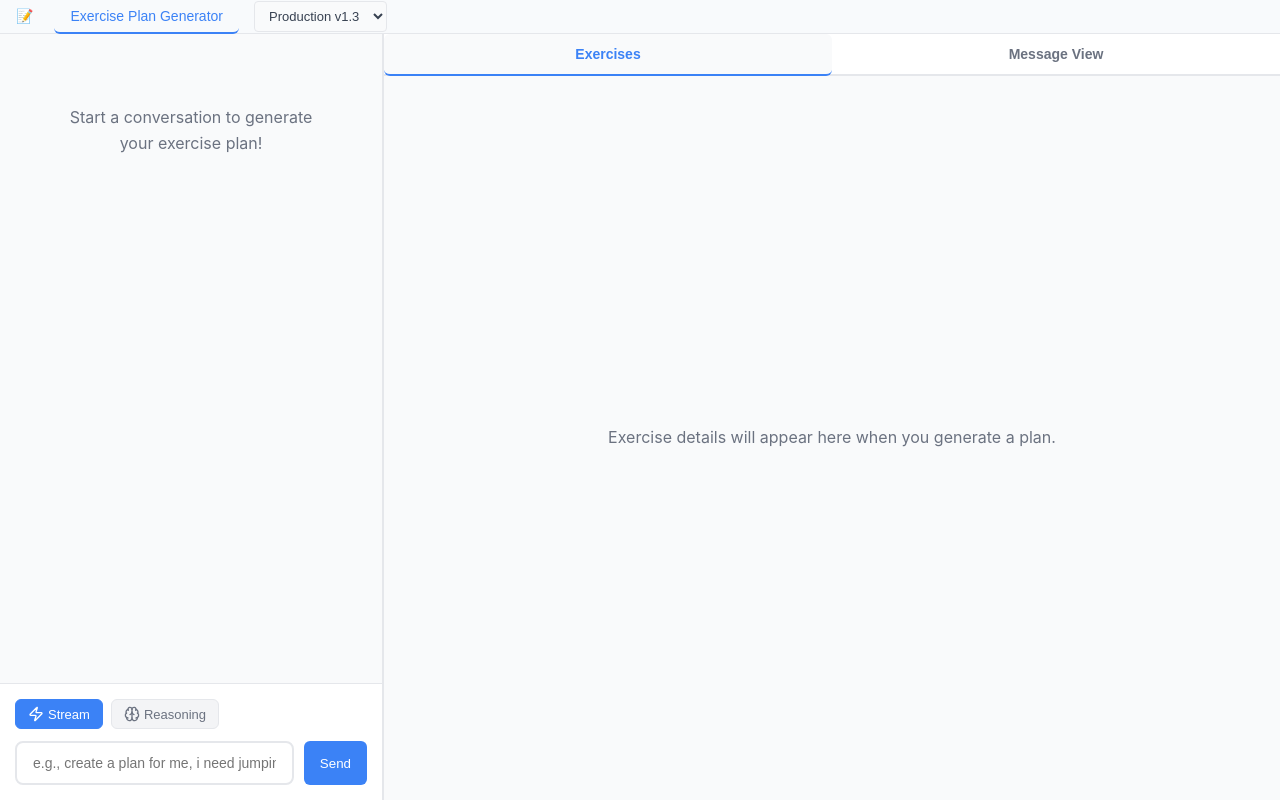
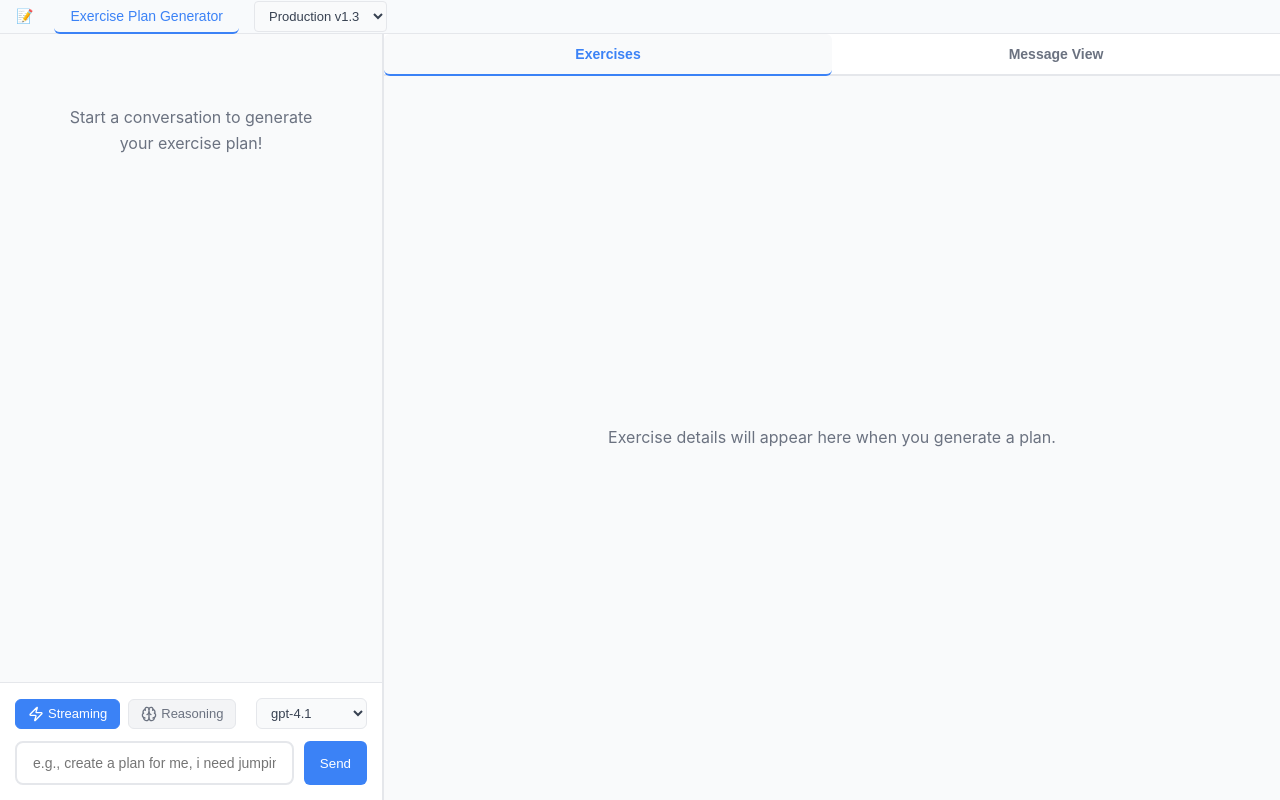
Before and after one commit to chintochau/md-converter-react, a React (Vite) app: page / in a window 1280 px wide. Built offline with nearby package versions, Linux system fonts and the light colour scheme.

Commit message:
update model selections

```diff
--- a/src/App.jsx
+++ b/src/App.jsx
@@ -103,7 +103,6 @@ function App() {
         {activeTab === 'exercise' && sessionId && (
           <div className="session-info">
             <span className="session-id">Session: {sessionId}</span>
-            {model && <span className="model-info">Model: {model}</span>}
             <button
               className="new-session-btn"
               onClick={() => {
--- a/src/components/ExerciseChat.css
+++ b/src/components/ExerciseChat.css
@@ -95,10 +95,17 @@
   flex-shrink: 0;
 }
 
+.form-controls {
+  display: flex;
+  justify-content: space-between;
+  align-items: center;
+  margin-bottom: 12px;
+  gap: 12px;
+}
+
 .toggle-buttons {
   display: flex;
   gap: 8px;
-  margin-bottom: 12px;
 }
 
 .toggle-button {
@@ -130,6 +137,29 @@
 .toggle-button.active:hover {
   background: #2563eb;
   border-color: #2563eb;
+}
+
+.model-selector {
+  padding: 6px 10px;
+  font-size: 13px;
+  border: 1px solid #e5e7eb;
+  border-radius: 6px;
+  background: #f9fafb;
+  color: #374151;
+  cursor: pointer;
+  transition: all 0.2s;
+  font-weight: 500;
+}
+
+.model-selector:hover {
+  background: #f3f4f6;
+  border-color: #d1d5db;
+}
+
+.model-selector:focus {
+  outline: none;
+  border-color: #3b82f6;
+  box-shadow: 0 0 0 2px rgba(59, 130, 246, 0.1);
 }
 
 .cancel-button {
--- a/src/components/ExerciseChat.jsx
+++ b/src/components/ExerciseChat.jsx
@@ -5,7 +5,7 @@ import ExerciseList from './ExerciseList'
 import { Zap, Brain } from 'lucide-react'
 import './ExerciseChat.css'
 
-function ExerciseChat({ sessionId, setSessionId, setModel, environment }) {
+function ExerciseChat({ sessionId, setSessionId, model, setModel, environment }) {
   const [query, setQuery] = useState('')
   const [loading, setLoading] = useState(false)
   const [error, setError] = useState(null)
@@ -15,6 +15,7 @@ function ExerciseChat({ sessionId, setSessionId, setModel, environment }) {
   const [useReasoning, setUseReasoning] = useState(false)
   const [rightPanelTab, setRightPanelTab] = useState('exercises')
   const [expandedMessage, setExpandedMessage] = useState(null)
+  const [selectedModel, setSelectedModel] = useState('gpt-4.1')
   const abortControllerRef = useRef(null)
   const messagesEndRef = useRef(null)
 
@@ -103,6 +104,11 @@ function ExerciseChat({ sessionId, setSessionId, setModel, environment }) {
       // Add reasoning_mode if enabled
       if (useReasoning) {
         url += `&reasoning_mode=true`
+      }
+
+      // Add model if selected
+      if (selectedModel) {
+        url += `&model=${encodeURIComponent(selectedModel)}`
       }
 
       console.log('Streaming request to:', {
@@ -217,7 +223,7 @@ function ExerciseChat({ sessionId, setSessionId, setModel, environment }) {
     setMessages(prev => [...prev, newMessage])
 
     try {
-      const data = await fetchExercisePlan(userQuery, sessionId, environment, useReasoning)
+      const data = await fetchExercisePlan(userQuery, sessionId, environment, useReasoning, selectedModel)
 
       if (data.output) {
         marked.setOptions({
@@ -356,6 +362,7 @@ function ExerciseChat({ sessionId, setSessionId, setModel, environment }) {
                 Error: {error}
               </div>
             )}
+            <div className="form-controls">
               <div className="toggle-buttons">
                 <button
                   type="button"
@@ -364,7 +371,7 @@ function ExerciseChat({ sessionId, setSessionId, setModel, environment }) {
                   title="Use streaming response"
                 >
                   <Zap size={16} />
-                Stream
+                  Streaming
                 </button>
                 <button
                   type="button"
@@ -375,6 +382,17 @@ function ExerciseChat({ sessionId, setSessionId, setModel, environment }) {
                   <Brain size={16} />
                   Reasoning
                 </button>
+              </div>
+              <select
+                className="model-selector"
+                value={selectedModel}
+                onChange={(e) => setSelectedModel(e.target.value)}
+              >
+                <option value="gpt-4.1">gpt-4.1</option>
+                <option value="gpt-4.1-mini">gpt-4.1-mini</option>
+                <option value="gpt-4o">gpt-4o</option>
+                <option value="gpt-4o-mini">gpt-4o-mini</option>
+              </select>
             </div>
             <div className="input-group">
               <input
--- a/src/services/api.js
+++ b/src/services/api.js
@@ -1,14 +1,6 @@
 const API_CONFIGS = {
-  'production-v1.2': {
-    baseUrl: 'http://node6898-env-8937861.ca-east.onfullhost.cloud:11008/api/v1.2',
-    apiKey: 'wibbi-api-key'
-  },
   'production-v1.3': {
     baseUrl: 'http://node6898-env-8937861.ca-east.onfullhost.cloud:11008/api/v1.3',
-    apiKey: 'wibbi-api-key'
-  },
-  'localhost-v1.2': {
-    baseUrl: 'http://localhost:3000/api/v1.2',
     apiKey: 'wibbi-api-key'
   },
   'localhost-v1.3': {
@@ -17,7 +9,7 @@ const API_CONFIGS = {
   }
 }
 
-export const fetchExercisePlan = async (prompt, sessionId = null, environment = 'production-v1.2', reasoningMode = false) => {
+export const fetchExercisePlan = async (prompt, sessionId = null, environment = 'production-v1.2', reasoningMode = false, model = null) => {
   const config = API_CONFIGS[environment] || API_CONFIGS['production-v1.2']
   try {
     const requestBody = { prompt };
@@ -26,6 +18,9 @@ export const fetchExercisePlan = async (prompt, sessionId = null, environment =
     }
     if (reasoningMode) {
       requestBody.reasoning_mode = true;
+    }
+    if (model) {
+      requestBody.model = model;
     }
 
     console.log('Fetching exercise plan with:', {
```
Lines whose indentation alone changed are shown as unchanged.
